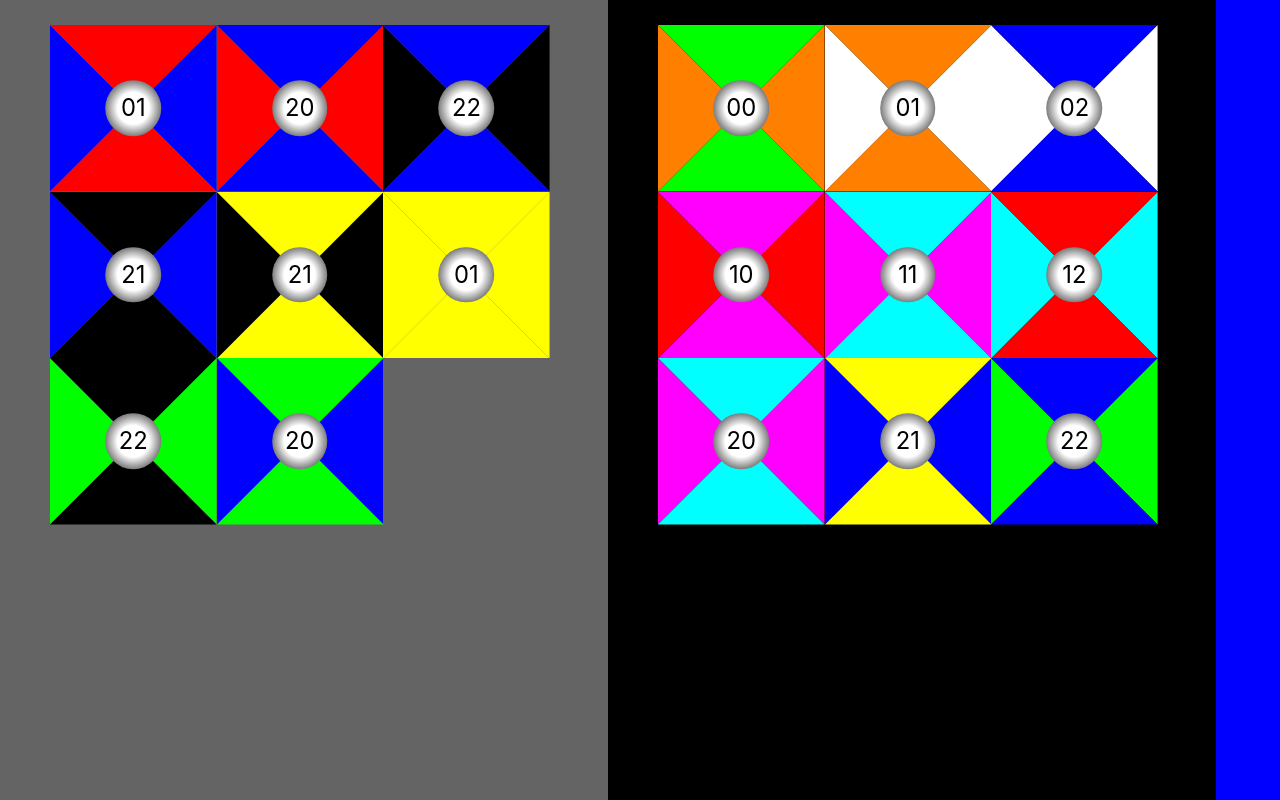
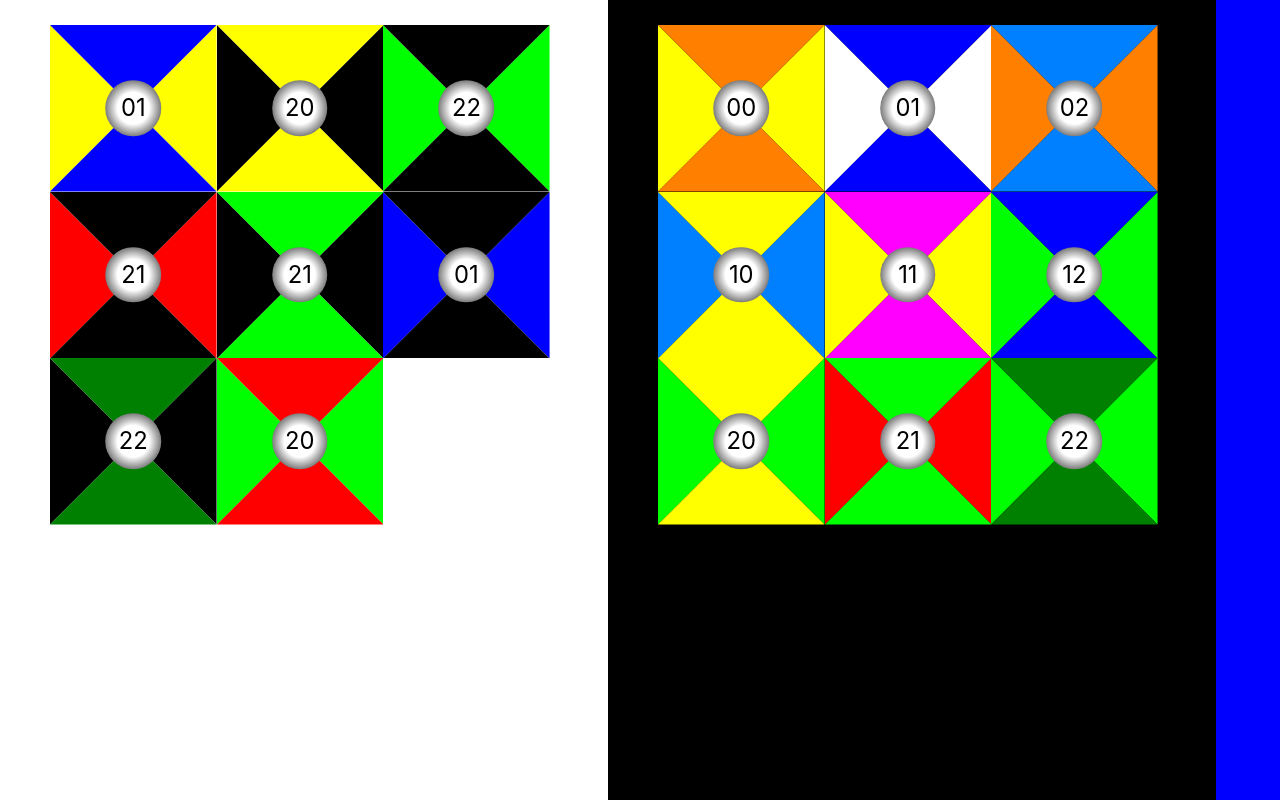
Before and after one commit to philbertani/ib01, a React (Create React App) app in the folder client/: page / in a window 1280 px wide. Built offline with nearby package versions, Linux system fonts and the light colour scheme.

Commit message:
control merging with css mix-blend-mode, added ability to click on a cell and move it around to see how the colors overlap

```diff
--- a/client/public/style.css
+++ b/client/public/style.css
@@ -15,3 +15,12 @@ https://stackoverflow.com/questions/16163089/background-element-goes-black-when-
 :fullscreen, ::backdrop {
   background-color: rgba(255,255,255,0);
 }
+
+* {
+  -webkit-touch-callout: none;
+  -webkit-user-select: none;
+  -khtml-user-select: none;
+  -moz-user-select: none;
+  -ms-user-select: none;
+  user-select: none;
+}
--- a/client/src/game/Mechanics.js
+++ b/client/src/game/Mechanics.js
@@ -8,6 +8,7 @@ export default class Mechanics {
     [0, 0, 255],
     [0,0,0],
     [255,255,0],
+    [0,127.5,0]
 
   ]
 
@@ -59,7 +60,8 @@ export default class Mechanics {
     const style = {...styleIn};
     style.height = cellWidth;
     style.zIndex = 100;
-    style.background = "radial-gradient(transparent 50%, black)";
+    style.display = "hidden";
+    //style.background = "radial-gradient(transparent 50%, black)";
     return style;
   }
 
@@ -98,10 +100,11 @@ export default class Mechanics {
       if (v3[i] > max) { max=v3[i]; maxIndex=i}
     }
 
+    //have to really just allow it to saturate
     if (rescale) {
       const sf = 255/v3[maxIndex];
       for (let i = 0; i < arr1.length; i++) {
-        v3[i] *= sf; ///= 2;
+        //v3[i] *= sf; ///= 2;
       }
     }
     return v3;
--- a/client/src/game/PlaySpace.js
+++ b/client/src/game/PlaySpace.js
@@ -13,13 +13,15 @@ export default function PlaySpace({mech, style}) {
   const margin = .3*cellWidth;
   const spacing = styleFinal.width / spacingDivisor;
 
-  styleFinal.backgroundColor = "rgba(100,100,100,1)";
+  styleFinal.backgroundColor = "rgba(0,0,0,0)";
   styleFinal.overflow = "hidden";
   styleFinal.overflowY = "scroll";
 
   const [newBoard, setNewBoard] = React.useState([]);
   const [debug, setDebug] = React.useState(["debug"]);
   const [displayOverlay, setDisplayOverlay] = React.useState(false);
+  const [displayMerge, setDisplayMerge] = React.useState(false);
+  const [moveCell, setMoveCell] = React.useState({});
 
   const computeSourcesRef = React.useRef(true);
   const orderRef = React.useRef();
@@ -27,7 +29,9 @@ export default function PlaySpace({mech, style}) {
   const sourcesRef = React.useRef();
   const cellOrderRef = React.useRef();
   const divRefs = React.useRef();
-
+  const overlayRefs = React.useRef();
+  const selectedRef = React.useRef([]);
+  const savedStyleRef = React.useRef();
 
   //i dont trust react usestate for this:
   if (computeSourcesRef.current) {
@@ -40,6 +44,12 @@ export default function PlaySpace({mech, style}) {
 
     if (!divRefs.current) {
       divRefs.current = Array.from(Array(mech.boardInfo.rows), () =>
+        Array(mech.boardInfo.cols).fill(null)
+      );
+    }
+
+    if (!overlayRefs.current) {
+      overlayRefs.current = Array.from(Array(mech.boardInfo.rows), () =>
         Array(mech.boardInfo.cols).fill(null)
       );
     }
@@ -81,7 +91,11 @@ export default function PlaySpace({mech, style}) {
     computeSourcesRef.current = false;
   }
 
-  console.log('zzzzzzzzzzz',divRefs.current);
+  //console.log('zzzzzzzzzzz',divRefs.current);
+
+  React.useEffect( ()=>{
+    console.log("we should be displaying the merge window");
+  },[displayMerge]);
 
   React.useEffect(()=>{
 
@@ -101,6 +115,16 @@ export default function PlaySpace({mech, style}) {
     const debug = [];
 
     //console.log("divRefs",divRefs.current);
+
+    let checkSelected = false;
+    let selectedRow, selectedCol, newTop, newLeft;
+    if ( selectedRef.current.length === 1) {
+      checkSelected = true;
+      selectedRow = moveCell.row;
+      selectedCol = moveCell.col;
+      newTop = moveCell.y - cellWidth/2;
+      newLeft = moveCell.x - cellWidth/2;
+    }
 
     for (let i=0; i<order.length; i++) {
 
@@ -151,14 +175,20 @@ export default function PlaySpace({mech, style}) {
       const overlayStyle1 = mech.setOverlayStyle(newStyle1,cellWidth);
       const overlayStyle2 = mech.setOverlayStyle(newStyle2,cellWidth);
 
-      if (displayOverlay) {
-        overlayStyle1.display = "block";
-        overlayStyle2.display = "block";
-      } else {
-        overlayStyle1.display = "hidden";
-        overlayStyle1.background = "";
-        overlayStyle2.display = "hidden";
-        overlayStyle2.background = "";
+      if (checkSelected) {
+        //newStyle1.opacity = .5;
+        //newStyle2.opacity = .5;
+        newStyle1.mixBlendMode = "lighten"; //"screen"; //"lighten"; //"difference";
+        newStyle2.mixBlendMode = "lighten"; //"screen"; //"lighten"; //"difference";
+      }
+
+      if (checkSelected) {
+        if ( outRow == selectedRow && outCol == selectedCol) {
+          newStyle1.top = newTop;
+          newStyle1.left = newLeft;
+          newStyle1.zIndex = 1000;
+          //newStyle1.opacity = .5;
+        }
       }
 
       board.push(
@@ -176,13 +206,25 @@ export default function PlaySpace({mech, style}) {
       );
 
       board.push(
-        <div key={"tileAoverlay"+row.toString()+col.toString()} style={overlayStyle1}>
-        </div>
-      )
+        <div
+          ref={(el) => (overlayRefs.current[outRow][outCol] = el)}
+          key={"tileAoverlay" + row.toString() + col.toString()}
+          style={overlayStyle1}
+        ></div>
+      );
 
       board.push(
         <div key={"tileAdebug"+row.toString()+col.toString()} style={debugStyle1}>{row}{col}</div>
       )
+
+      if (checkSelected) {
+        if ( outRow2 == selectedRow && outCol2 == selectedCol) {
+          newStyle2.top = newTop;
+          newStyle2.left = newLeft;
+          newStyle2.zIndex = 1000;
+          //newStyle2.opacity = .5;
+        }
+      }
 
       board.push(
         <div
@@ -199,9 +241,12 @@ export default function PlaySpace({mech, style}) {
       );
 
       board.push(
-        <div key={"tileBoverlay"+row.toString()+col.toString()} style={overlayStyle2}>
-        </div>
-      )
+        <div
+          ref={(el) => (overlayRefs.current[outRow2][outCol2] = el)}
+          key={"tileBoverlay" + row.toString() + col.toString()}
+          style={overlayStyle2}
+        ></div>
+      );
 
       board.push(
         <div key={"tileBdebug"+row.toString()+col.toString()} style={debugStyle2}>{row}{col}</div>
@@ -219,29 +264,85 @@ export default function PlaySpace({mech, style}) {
     setNewBoard(board);
     setDebug(debug);
 
-  },[cellWidth, boardInfo, displayOverlay])  //React suggestions ususally cause infinite rerendering hell - resist!
+  },[cellWidth, boardInfo, displayOverlay, moveCell])  //React suggestions ususally cause infinite rerendering hell - resist!
 
   function checkCell(ev) {
+
+    ev.preventDefault();
+
     const [x,y] = [ev.clientX, ev.clientY];
     console.log(x,y);
+
+    //we are already moving a cell around
+    //if  (selectedRef.current.length > 0) return;
 
     let foundOne = false;
     for (let row=0; row<boardInfo.rows; row++) {
       for (let col=0; col<boardInfo.cols; col++) {
         const cellInfo = divRefs.current[row][col];
-        console.log('ccccccccccccc',row,col,cellInfo);
+        //console.log('ccccccccccccc',row,col,cellInfo);
         if (!cellInfo) continue;
         const rect = cellInfo.getBoundingClientRect();
-        console.log(x,y,rect.left,rect.right,rect.top,rect.bottom);
+        //console.log(x,y,rect.left,rect.right,rect.top,rect.bottom);
         if ( x > rect.left && x < rect.right && y > rect.top && y < rect.bottom) {
           console.log("found it",cellInfo);
           foundOne = true;
+
+          const [row,col] =
+            [ parseFloat(cellInfo.id.substring(0,1)), parseFloat(cellInfo.id.substring(1,2))];
+
+          style = overlayRefs.current[row][col].style;
+          console.log("overlay", row,col, style.display );
+
+          if (style.display === "block") {
+            style.display = "";
+            style.background = null;
+          }
+          else  {
+            //style.display = "block";
+            //style.background = "radial-gradient(transparent 50%, black)";
+          }
+
+          if (selectedRef.current.length === 1) {
+            const sr = selectedRef.current[0];
+            const [selectedRow,selectedCol] = [sr.row,sr.col];
+            if ( selectedRow === row && selectedCol === col ) {
+              //we have clicked back in the original box so put it back
+              //console.log('kkkkkkkkkkkkkkkkkkkkkkkkkkkkkkkkkkkkkkkk')
+              setMoveCell({});
+              selectedRef.current.length = 0;
+            }
+          }
+          else {
+          //save the initial style, position, etc so we can restore it to original
+            savedStyleRef.current = {...style};
+            selectedRef.current.push( {row,col} );
+          }
+          //if ( selectedRef.current.length === 2 ) {
+          //  setDisplayMerge(true);
+          //}
           break;
         }
       }
       if (foundOne) break;
     }
 
+  }
+
+  function moveCellFunc(ev) {
+    if  (selectedRef.current.length === 1) {
+      const {row,col} = selectedRef.current[0];
+      //console.log('moving',row,col);
+
+      const divRef = divRefs.current[row][col];
+      const [x,y] = [ev.clientX, ev.clientY];
+
+      //setting the style here is having no effect have to do it the hard way
+      //divRef.style.top = y;
+      //divRef.style.left = x;
+
+      setMoveCell({row,col,x,y})
+    }
   }
 
   return (
@@ -251,6 +352,9 @@ export default function PlaySpace({mech, style}) {
           //console.log(ev.clientX, ev.clientY);
           checkCell(ev);
           //setDisplayOverlay(!displayOverlay);
+        }}
+        onMouseMove={ ev=> {
+          moveCellFunc(ev);
         }}
         style={styleFinal}
       >
```
